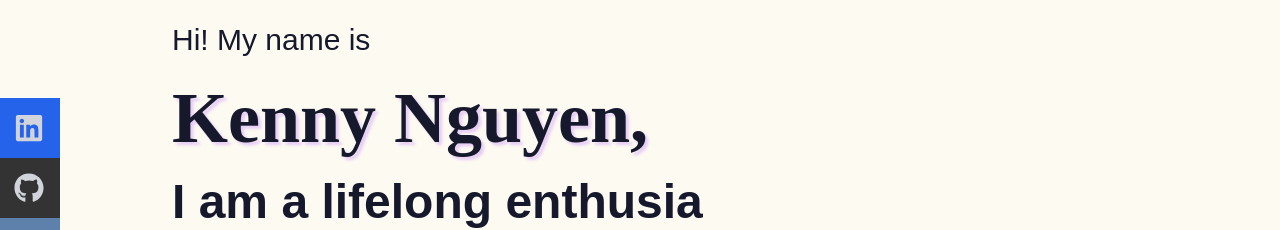
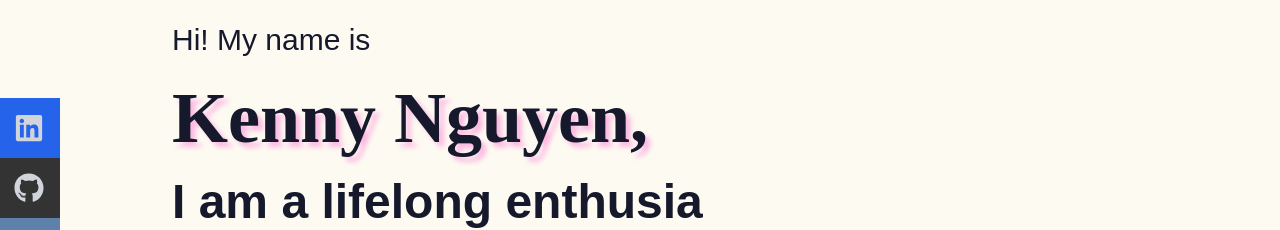
Before and after one commit to knytnguyen/portfolio, a React (Create React App) app: page / in a window 1280 px wide. Shown: the part 182-412 px from the top of the page. Built offline with nearby package versions, Linux system fonts and the light colour scheme.

Commit message:
Cleaned up index.css

```diff
--- a/src/index.css
+++ b/src/index.css
@@ -19,7 +19,7 @@
     }
     h2 {
       font-family: 'Lora', serif;
-      text-shadow: 3px 3px 3px #E6CCF5;
+      text-shadow: 5px 5px 5px #FCB8E1;
     }
     h3 {
       font-family: 'Lora', serif;
```
